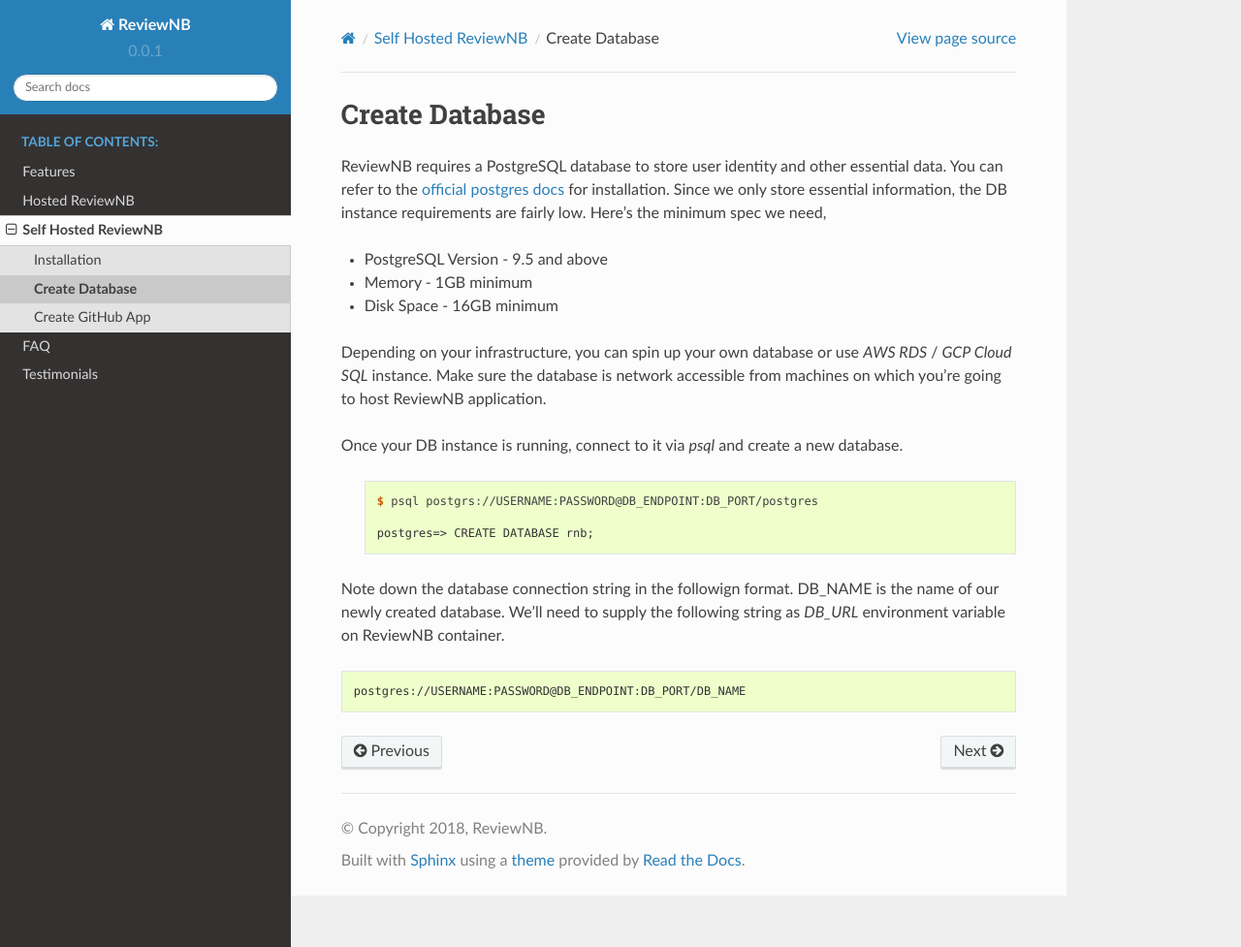
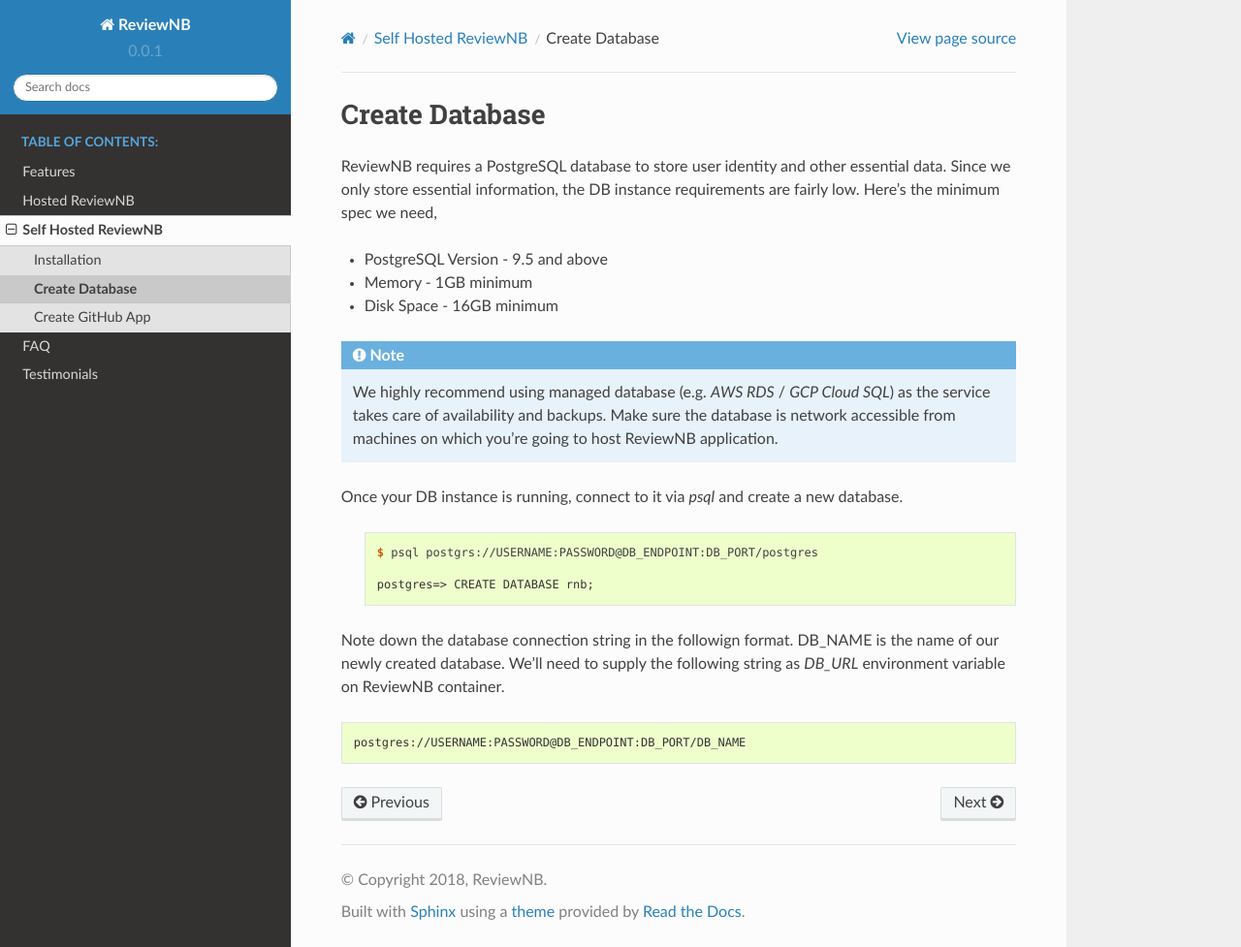
Before and after one commit to ReviewNB/docs, a Sphinx documentation site: the page built from source/self-hosting/database.rst, in a window 1280 px wide and 977 px high. Shown: the whole window at 97% size. Built offline with Sphinx 7.4.7 and the Read the Docs theme 2.0.0, drawn with Linux system fonts in a browser that asks for light colours.

Commit message:
Recommend managed database sevices

```diff
--- a/source/self-hosting/database.rst
+++ b/source/self-hosting/database.rst
@@ -5,14 +5,16 @@
 Create Database
 ========================
 
-ReviewNB requires a PostgreSQL database to store user identity and other essential data. You can refer to the |official postgres docs| for installation.
+ReviewNB requires a PostgreSQL database to store user identity and other essential data.
 Since we only store essential information, the DB instance requirements are fairly low. Here's the minimum spec we need,
 
 * PostgreSQL Version - 9.5 and above
 * Memory - 1GB minimum
 * Disk Space - 16GB minimum
 
-Depending on your infrastructure, you can spin up your own database or use *AWS RDS* / *GCP Cloud SQL* instance. Make sure the database is network accessible from machines on which you're going to host ReviewNB application.
+.. note::
+  We highly recommend using managed database (e.g. *AWS RDS* / *GCP Cloud SQL*) as the service takes care of availability and backups. Make sure the database is network accessible from machines on which you're going to host ReviewNB application.
+
 
 Once your DB instance is running, connect to it via *psql* and create a new database.
 
```
